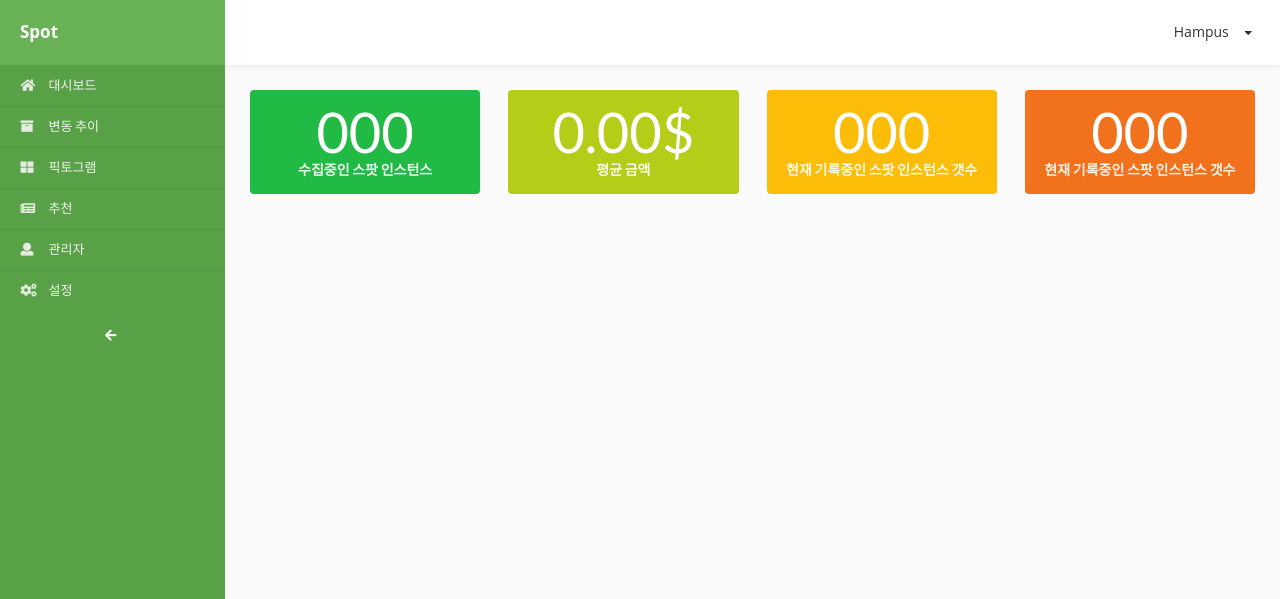
After one commit to python-study-ko/AWS_EC2_spot_price, a Django app: template server/main/templates/main/index.html in a window 1280 px wide. The commit adds this page. Shown: the top 599 px of the page. Run offline with Django 3.2, Linux system fonts and the light colour scheme; the template is opened without the code that fills it, so the values that code supplies are empty; some libraries are stand-ins or nearby versions.

Commit message:
기본 템플릿 구조 완성

```diff
--- a/server/AWSpot/urls.py
+++ b/server/AWSpot/urls.py
@@ -13,8 +13,9 @@ Including another URLconf
     1. Import the include() function: from django.conf.urls import url, include
     2. Add a URL to urlpatterns:  url(r'^blog/', include('blog.urls'))
 """
-from django.conf.urls import url
+from django.conf.urls import url,include
 from django.contrib import admin
+
 
 urlpatterns = [
     url(r'^',include('main.urls',namespace="main")),
--- /dev/null
+++ b/server/main/templates/main/index.html
@@ -0,0 +1,64 @@
+{% extends 'base_main.html' %}
+
+{# head #}
+{% block title %}SpotRecord{% endblock title %}
+{% block pagestyle %}{% endblock %}
+{% block headscript %}{% endblock %}
+{# end head #}
+
+{# body #}
+{% block contens %}
+    <div class="ui doubling four column grid">
+        <div class="column">
+            <div class="ui green inverted center aligned segment">
+                <div class="ui inverted statistic">
+                    <div class="value">
+                        000
+                    </div>
+                    <div class="label">
+                        수집중인 스팟 인스턴스
+                    </div>
+                </div>
+            </div>
+        </div>
+        <div class="column">
+            <div class="ui olive inverted center aligned segment">
+                <div class="ui inverted statistic">
+                    <div class="value">
+                        0.00$
+                    </div>
+                    <div class="label">
+                        평균 금액
+                    </div>
+                </div>
+            </div>
+        </div>
+        <div class="column">
+            <div class="ui yellow inverted center aligned segment">
+                <div class="ui inverted statistic">
+                    <div class="value">
+                        000
+                    </div>
+                    <div class="label">
+                        현재 기록중인 스팟 인스턴스 갯수
+                    </div>
+                </div>
+            </div>
+        </div>
+        <div class="column">
+            <div class="ui orange inverted center aligned segment">
+                <div class="ui inverted statistic">
+                    <div class="value">
+                        000
+                    </div>
+                    <div class="label">
+                        현재 기록중인 스팟 인스턴스 갯수
+                    </div>
+                </div>
+            </div>
+        </div>
+    </div>
+
+{% endblock %}
+{% block bodyscript %}{% endblock %}
+{# end body #}
--- a/server/main/urls.py
+++ b/server/main/urls.py
@@ -1,7 +1,7 @@
-from django.conf.urls import url,include,patterns
-from blog import views
+from django.conf.urls import url, include
+from main import views
 
-urlpatterns = patterns('',
-                       # 인덱스 페이지 (블로그 메인 페이지)
-                       url(r'^$',views.Index.as_view(),name='index'),
-                       )
+urlpatterns = [
+    # 인덱스 페이지 (블로그 메인 페이지)
+    url( r'^$', views.Index.as_view( ), name='index' ),
+]
--- a/server/templates/base.html
+++ b/server/templates/base.html
@@ -6,9 +6,6 @@
     <meta charset="utf-8" />
     <meta http-equiv="X-UA-Compatible" content="IE=edge,chrome=1" />
     <meta name="viewport" content="width=device-width, initial-scale=1.0, maximum-scale=1.0">
-
-    <!-- Site title -->
-    <title>Semantic UI Admin</title>
 
     <!-- CSS -->
     <link rel="stylesheet" href="https://cdn.jsdelivr.net/semantic-ui/2.2.2/semantic.min.css">
--- a/server/templates/base_main.html
+++ b/server/templates/base_main.html
@@ -1,18 +1,17 @@
 {% extends 'base.html' %}
-
+{% load staticfiles %}
 
 {# ---head 시작----------------- #}
 
-{# head tag - link,meta등등 #}
 {% block head %}
+
+
     {% block meta %}{% endblock %}
     {% block link %}{% endblock %}
     <link rel="stylesheet" type="text/css" href="{% static 'css/stylesheet.css' %}">
 
-{% endblock head %}
-
     {# head title tag #}
-{% block title %}EVERYPYTHON{% endblock title %}
+    <title>{% block title %}SpotRecord{% endblock title %}</title>
 
     {# style tag #}
     {% block style %}
@@ -25,30 +24,29 @@
     {# head태그에 달아야하는 스크립트 #}
     {% block headscript %}{% endblock %}
 
+{% endblock head %}
 {# ---head 끝------------------- #}
 
 {# ---body 시작------------------ #}
 {% block body %}
     <div id="holepage">
 
-    {% include 'module/side.html' %}
+        {# 사이드 메뉴바 #}
+        {% include 'module/sidebar.html' %}
+
         <div id="right">
+
+            {# 우측 상단 바 #}
             <div id="top">
-            <div class="ui top right" style="float: right; margin-right: 2%; color: #333;">
-                        <div class="ui simple dropdown item" style="padding: 7px; padding-top: 22px;">
-                            Hampus
-                            <i class="dropdown icon"></i>
-                            <div class="menu">
-                                <div class="item">Settings</div>
-                                <div class="item">Superadmin</div>
-                                <div class="item">Logout</div>
+                {% include 'module/topbar.html' %}
             </div>
-                    </div>
-            </div>
-        </div>
+
+            {# 메인 컨텐츠 #}
             <div id="padding-right">
                 <!-- 이부분에 컨텐츠가 들어간다 -->
+                {% block contens %}{% endblock %}
             </div>
+
         </div>
     </div>
 {% endblock body %}
--- /dev/null
+++ b/server/templates/module/topbar.html
@@ -0,0 +1,11 @@
+<div class="ui top right" style="float: right; margin-right: 2%; color: #333;">
+    <div class="ui simple dropdown item" style="padding: 7px; padding-top: 22px;">
+        Hampus
+        <i class="dropdown icon"></i>
+        <div class="menu">
+            <div class="item">Settings</div>
+            <div class="item">Superadmin</div>
+            <div class="item">Logout</div>
+        </div>
+    </div>
+</div>
```
Also changed, not shown: server/AWSpot/settings.py (+6 -1 lines), server/main/views.py (+5 -4 lines), server/templates/widget/stastics.html (added, +10 -0 lines), server/static/css/stylesheet.css (renamed from server/templates/css/stylesheet.css), 1 other file. Lines whose indentation alone changed are shown as unchanged.
